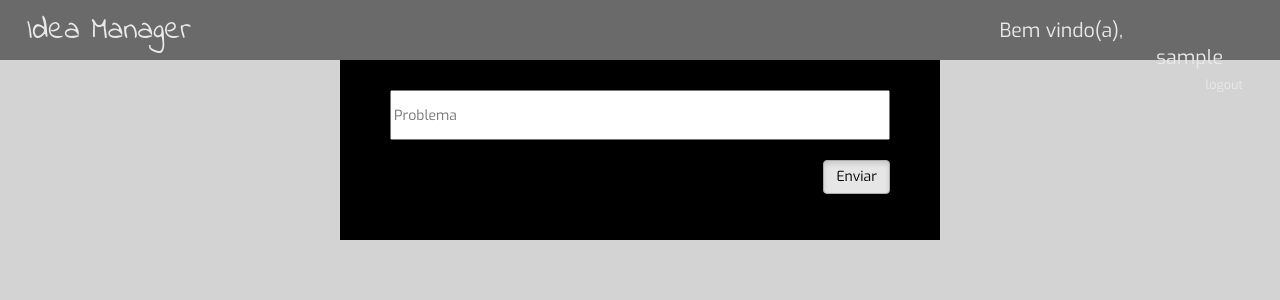
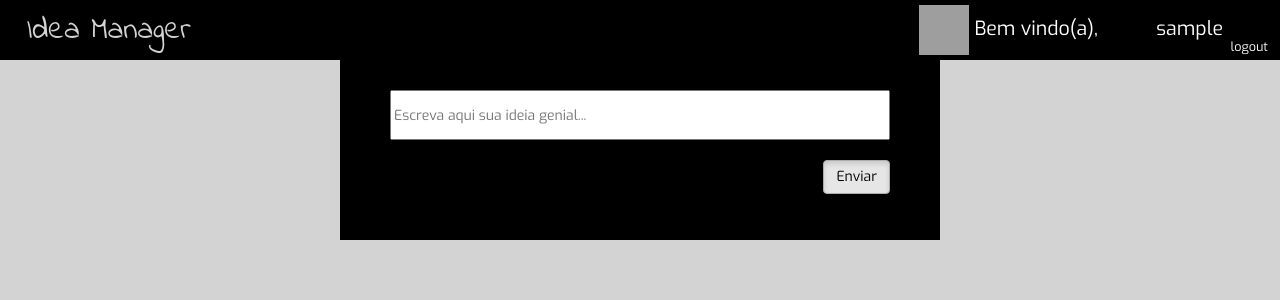
Before and after one commit to Moharu/IdeaManager, a PHP site: page / in a window 1280 px wide. Shown: the top 300 px of the page. Run offline with PHP 8.4, Linux system fonts and the light colour scheme; the visitor is signed in with stand-in values (Sample User, id 1); data that the repository does not hold is empty; some libraries are stand-ins or nearby versions; grey boxes are pictures that could not be loaded.

Commit message:
Upgrades Visuais e início de colocação de imagem dos usuários

```diff
--- a/index.php
+++ b/index.php
@@ -25,12 +25,11 @@ session_start();
 		<style>
 			#headerTittle {
 				position: fixed;
-				margin-top: -60px;
-				height: 60px;
+				margin-top: -100px;
+				height: 100px;
 			    background-color:black;
 			    text-align:left;
 			    width: 1500px;
-			    opacity: 0.5;
 			}
 			#problem {
 				width: 500px;
@@ -50,20 +49,19 @@ session_start();
 				opacity:1;
 			}
 			#h01{
-				opacity: 1;
 				position: fixed;
 			    top: -6px;
 				width: 200px;
 				margin-left: 27px;
-				color: white;
+				color: lightgray;
 				font-family: "Indie Flower";
 				font-size: 220%;
 				text-align: left;
 			}
 			#h02{
 				position: fixed;
-				right: 130px;
-			    top: 0px;
+				right: 155px;
+			    top: -15px;
 				text-align: right;
 				color: white;
 				font-family: "Exo";
@@ -82,8 +100,8 @@ session_start();
 			}
 			#logout{
 				position: fixed;
-				right: 10px;
-			    top: 68px;
+				right: -15px;
+			    top: 30px;
 				text-align: right;
 				color: white;
 				font-family: "Exo";
@@ -93,7 +111,7 @@ session_start();
 			#user {
 				position: fixed;
 				right: 30px;
-			    top: 27px;
+			    top: -2px;
 				text-align: right;
 				color: white;
 				font-family: "Exo";
@@ -152,28 +171,33 @@ session_start();
 				border-right-width:  10px;
 				border-left-style: dashed;
 			}
-		</style>
+			#imglogin {
+				height: 50px;
+				width: 50px;
+			}
+		</style>			<!-- LINHA 186 DEVE SER ALTERADA PARA RECEBER O LINK DO DB -->
 	</head>
 	<body style="background-color: lightgray; color: white; font-family:'Exo'; text-align:center;" onload="recData()">
 		<div id="headerTittle">
-			<a href="index_local.html"><h2 id="h01">Idea Manager</h2></a>
+			<a href="index.php"><h2 id="h01">Idea Manager</h2></a>
 			<div id="accountForm">
 				<?php
 					if($_SESSION["userLogon"]!=""){
-						echo "<h2 id='h02'>Bem vindo(a), </h2><h2 id='user'>".$_SESSION["userLogon"]."</h2><h5 id='logout' onclick='logout()'>logout</h5>";
+						echo "<h2 id='h02'><img id='imglogin' src='http://i.imgur.com/sTZLwyw.jpg' alt='Imagem' >  Bem vindo(a), </h2><h2 id='user'>".$_SESSION["userLogon"]."</h2><h5 id='logout'><a href='javascript:logout()' style='text-decoration:none; color:white;'>logout</a></h5>";
 					}
 					else{
-						echo "<h3 id='h02'><a href='regpage.html' style='text-decoration:none; color:white;'>Criar uma conta </a></h3><h3 id='h03'><a href='javascript:login()' style='text-decoration:none; color:white;'> Log In </a></h3>";
+						echo "<h3 id='h04'><a href='regpage.html' style='text-decoration:none; color:white;'>Criar uma conta </a></h3><h3 id='h05'><a href='javascript:login()' style='text-decoration:none; color:white;'> Log In </a></h3>";
 					}
 				?>
 				<!-- <h3 id="h02"><a href="regpage.html" style="text-decoration:none; color:white;">Criar uma conta </a></h3>
 				<h3 id="h03"><a href="javascript:login()" style="text-decoration:none; color:white;"> Log In </a></h3> -->
 			</div>
 		</div>
+
 		<div id="problems" class="table-responsive">
 			<br><!--
 			<input placeholder="Usuário" id="username"/> -->
-			<input style="color:black" placeholder="Problema" id="problem"/><br><br>
+			<input style="color:black" placeholder="Escreva aqui sua ideia genial..." id="problem"/><br><br>
 			<button style="color:black; float:right; margin-right:40px; z-index:0" onclick="sendData();" type="button" class="btn btn-default btn-md disabled" id="sendButton"> Enviar </button>
 			<br><br>
 			<p id="txtHint"></p>
--- a/listproblems.php
+++ b/listproblems.php
@@ -4,7 +4,7 @@
 <?php
 	$servername = "localhost";
 	$username = "root";
-	$password = "002426ma";
+	$password = "123abc/*-";
 	$dbname = "ideamanager";
 
 	$con = mysqli_connect("localhost","$username","$password","$dbname");
@@ -12,11 +12,12 @@ if (!$con) {
     die('Could not connect: ' . mysqli_error($con));
 }
 	mysqli_select_db($con,"ideamanager");
-	$sql="SELECT UserName, Problem FROM Ideas ORDER BY id DESC";
+	$sql="SELECT UserName, Imagelink, Problem FROM Ideas ORDER BY id DESC";
 	$result = mysqli_query($con,$sql);
 
 	while($row = mysqli_fetch_array($result)) {
 		echo "<tr>";
+		echo "<td><img src='" . $row['Imagelink'] . "' alt 'Imagem' style:'height:15px; width: 15px;'></td>";
 		echo "<td>" . $row['UserName'] . "</td>";
 		echo "<td>" . $row['Problem'] . "</td>";
 		echo "</tr>";
--- a/loginvalidation.php
+++ b/loginvalidation.php
@@ -8,13 +8,13 @@ session_start();
 	$validate = 0;
 	$servername = "localhost";
 	$username = "root";
-	$password = "002426ma";
+	$password = "123abc/*-";
 	$dbname = "ideamanager";
 	$rclogin = $_REQUEST["l"];
 	$pw = $_REQUEST["p"];
 
 	$con = mysqli_connect("localhost","$username","$password","$dbname");
-	$sql = mysqli_real_escape_string ($con,$sql);
+	$sql = mysqli_real_escape_string ($con,$sql);;
 	if (!$con) {
 	    die('Could not connect: ' . mysqli_error($con));
 	}
--- a/verifyuser.php
+++ b/verifyuser.php
@@ -5,7 +5,7 @@
 	$validate = 0;
 	$servername = "localhost";
 	$username = "root";
-	$password = "002426ma";
+	$password = "123abc/*-";
 	$dbname = "ideamanager";
 	$rclogin = $_REQUEST["l"];
 
--- a/whattodo.js
+++ b/whattodo.js
@@ -5,13 +5,14 @@ function sendData(){
 	var problem = document.getElementById("problem").value;
 	document.getElementById("problem").value = "";
 	var name = document.getElementById("user").innerHTML;
+	var imagelink = document.getElementById("img").innerHTML;
     xmlhttp.onreadystatechange = function() {
 	    if (xmlhttp.readyState == 4 && xmlhttp.status == 200) {
 	        document.getElementById("txtHint").innerHTML = xmlhttp.responseText;
 	        recData();
 	    }
 	}
-	xmlhttp.open("GET","sendinfo.php?n="+name+"&pr="+problem,true);
+	xmlhttp.open("GET","sendinfo.php?n="+name+"&i="+imagelink+"&pr="+problem,true);
     xmlhttp.send();
 }
 
@@ -27,7 +28,7 @@ function recData(){
 }
 
 function login(){
-	document.getElementById("accountForm").innerHTML = "<input id='p02' placeholder='Login'/><input type='password' id='p03' placeholder='Senha' /><h3 id='oklogin' onclick='requestLogin()'>Ok</h3><h3 id='backlogin' onclick='displayMain()'> Voltar </h3>";
+	document.getElementById("accountForm").innerHTML = "<input id='p02' placeholder='Login'/><input type='password' id='p03' placeholder='Senha' /><h3 id='oklogin'><a href='javascript:requestLogin()' style='text-decoration:none; color:white;'>Ok</a></h3><h3 id='backlogin'><a href='javascript:displayMain()' style='text-decoration:none; color:white;'> Voltar </a></h3>";
 }
 
 function requestLogin(){
@@ -41,7 +42,7 @@ function requestLogin(){
 			if(document.getElementById("verification").innerHTML == 1){
 				document.getElementById("p02").value = "";
 				document.getElementById("p03").value = "";
-				document.getElementById("accountForm").innerHTML = "<h2 id='h02'>Bem vindo(a), </h2><h2 id='user'>"+login+"</h2><h5 id='logout' onclick='logout()'>logout</h5>";
+				document.getElementById("accountForm").innerHTML = "<h2 id='h02'><img id='imglogin' src='http://i.imgur.com/sTZLwyw.jpg' alt='Imagem'>Bem vindo(a), </h2><h2 id='user'>"+login+"</h2><h5 id='logout' onclick='logout()'>logout</h5>";
     			document.getElementById('sendButton').setAttribute('class','btn btn-default btn-md active');
 			}
 			else{
@@ -55,17 +56,19 @@ function requestLogin(){
 }
 
 function displayMain(){
-	document.getElementById("accountForm").innerHTML = "<h3 id='h02'><a href='regpage.html' style='text-decoration:none; color:white;''> Criar uma conta </a></h3><h3 id='h03'><a href='javascript:login()' style='text-decoration:none; color:white;'> Log In </a></h3>";
+	document.getElementById("accountForm").innerHTML = "<h3 id='h04'><a href='regpage.html' style='text-decoration:none; color:white;''> Criar uma conta </a></h3><h3 id='h05'><a href='javascript:login()' style='text-decoration:none; color:white;'> Log In </a></h3>";
 }
 
 function sendReg(){
 	var login = document.getElementById("login").value;
 	var password = document.getElementById("password").value;
 	var password2 = document.getElementById("password2").value;
+	var imagelink = document.getElementById("imagelink").value;
 	var ok = 0;
 	if(login !== ""){
 		if(password !==""){
 			if(password === password2){
+				if(imagelink !== ""){
 					xmlhttp4 = new XMLHttpRequest();
 					xmlhttp4.onreadystatechange = function (){
 						if(xmlhttp4.readyState == 4 && xmlhttp4.status == 200) {
@@ -82,13 +85,17 @@ function sendReg(){
 										document.getElementById("txtHint").innerHTML = xmlhttp5.responseText;
 									}
 								}
-							xmlhttp5.open("GET","createUser.php?l="+login+"&p="+password, true);
+								xmlhttp5.open("GET","createUser.php?l="+login+"&i="+imagelink+"&p="+password, true);
 								xmlhttp5.send();
 							}
 						}
 					}
 					xmlhttp4.open("GET","verifyuser.php?l="+login, true);
 					xmlhttp4.send();
+				}
+				else{
+					document.getElementById("txtHint").innerHTML = "É necessário o link da imagem!";
+				}
 			}
 			else{
 				document.getElementById("txtHint").innerHTML = "As senhas não são idênticas!";
@@ -104,7 +111,7 @@ function sendReg(){
 }
 
 function logout(){
-	document.getElementById("accountForm").innerHTML = "<h3 id='h02'><a href='regpage.html' style='text-decoration:none; color:white;''> Criar uma conta </a></h3><h3 id='h03'><a href='javascript:login()' style='text-decoration:none; color:white;'> Log In </a></h3>";
+	document.getElementById("accountForm").innerHTML = "<h3 id='h04'><a href='regpage.html' style='text-decoration:none; color:white;''> Criar uma conta </a></h3><h3 id='h05'><a href='javascript:login()' style='text-decoration:none; color:white;'> Log In </a></h3>";
 	document.getElementById('sendButton').setAttribute('class','btn btn-default btn-md disabled');
 	xmlhttp6 = new XMLHttpRequest();
     xmlhttp6.open("GET","logout.php",true);
```
Also changed, not shown: other parts of index.php (+29 -8 lines), createUser.php (+4 -3 lines), regpage.html (+12 -7 lines), sendinfo.php (+5 -4 lines). Lines whose indentation alone changed are shown as unchanged.
